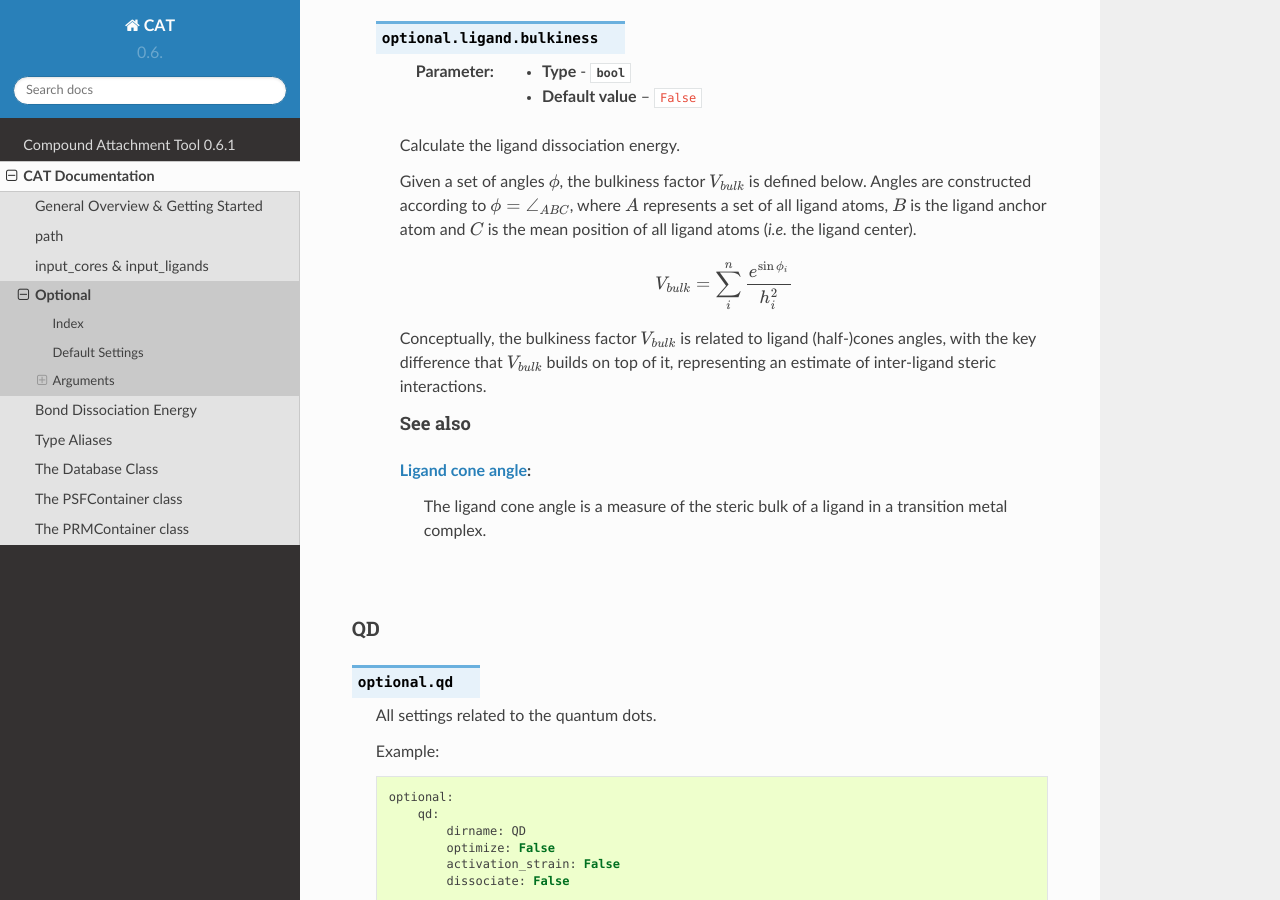
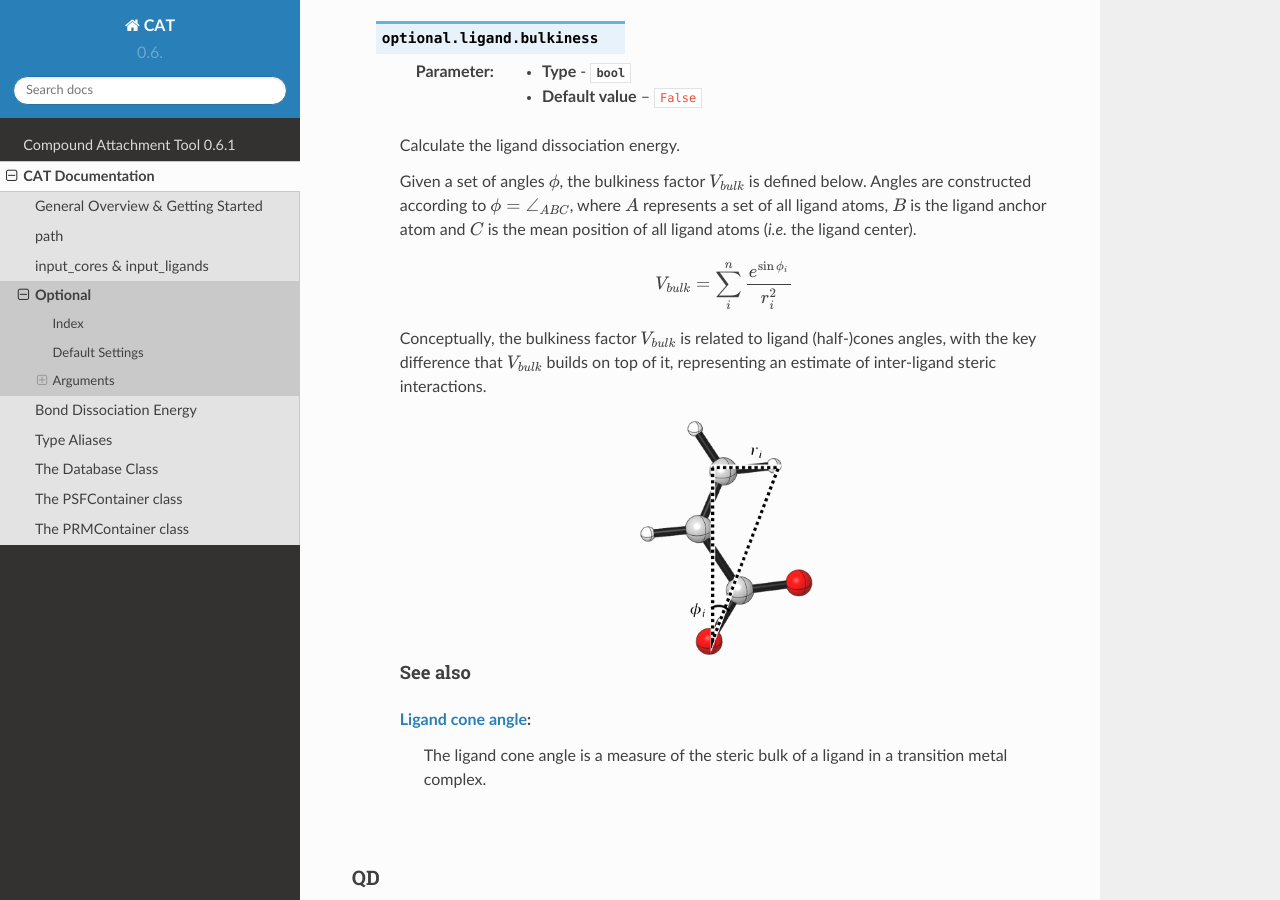
Before and after one commit to nlesc-nano/CAT, a Sphinx documentation site: the page built from docs/4_optional.rst, in a window 1280 px wide and 900 px high, scrolled down 7156 px. Built offline with Sphinx 7.4.7 and the Read the Docs theme 2.0.0, drawn with Linux system fonts in a browser that asks for light colours.

Commit message:
Updated documentation

```diff
--- a/docs/4_optional.rst
+++ b/docs/4_optional.rst
@@ -376,11 +376,15 @@ Ligand
         :math:`C` is the mean position of all ligand atoms (*i.e.* the ligand center).
 
         .. math::
-            V_{bulk} = \sum_{i}^{n} \frac {e^{\sin \phi_{i}}} {h_{i}^2}
+            V_{bulk} = \sum_{i}^{n} \frac {e^{\sin \phi_{i}}} {r_{i}^2}
 
         Conceptually, the bulkiness factor :math:`V_{bulk}` is related to ligand (half-)cones angles,
         with the key difference that :math:`V_{bulk}` builds on top of it,
         representing an estimate of inter-ligand steric interactions.
+
+        .. image:: _images/V_bulk.png
+            :scale: 35 %
+            :align: center
 
         See also
         --------
```
Also changed, not shown: docs/_images/V_bulk.png (added), 2 other files.
